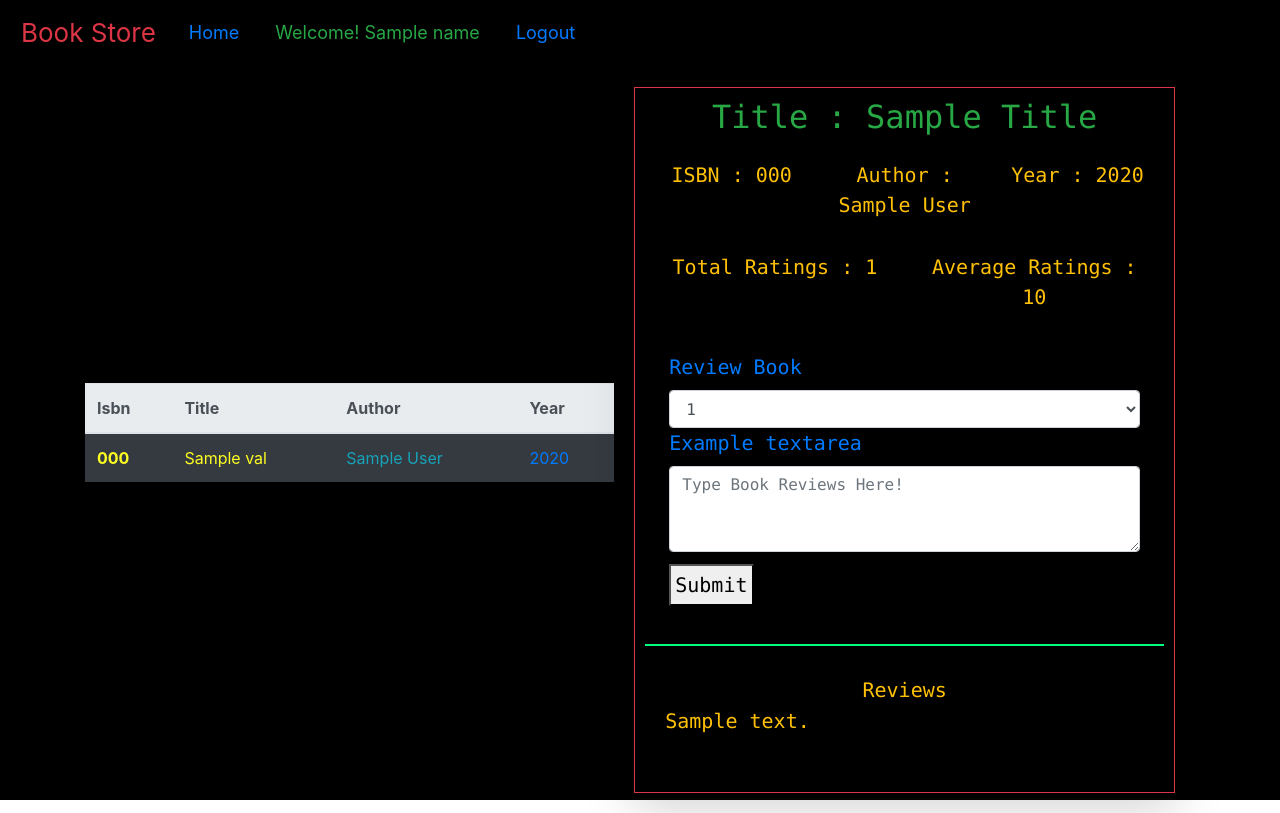
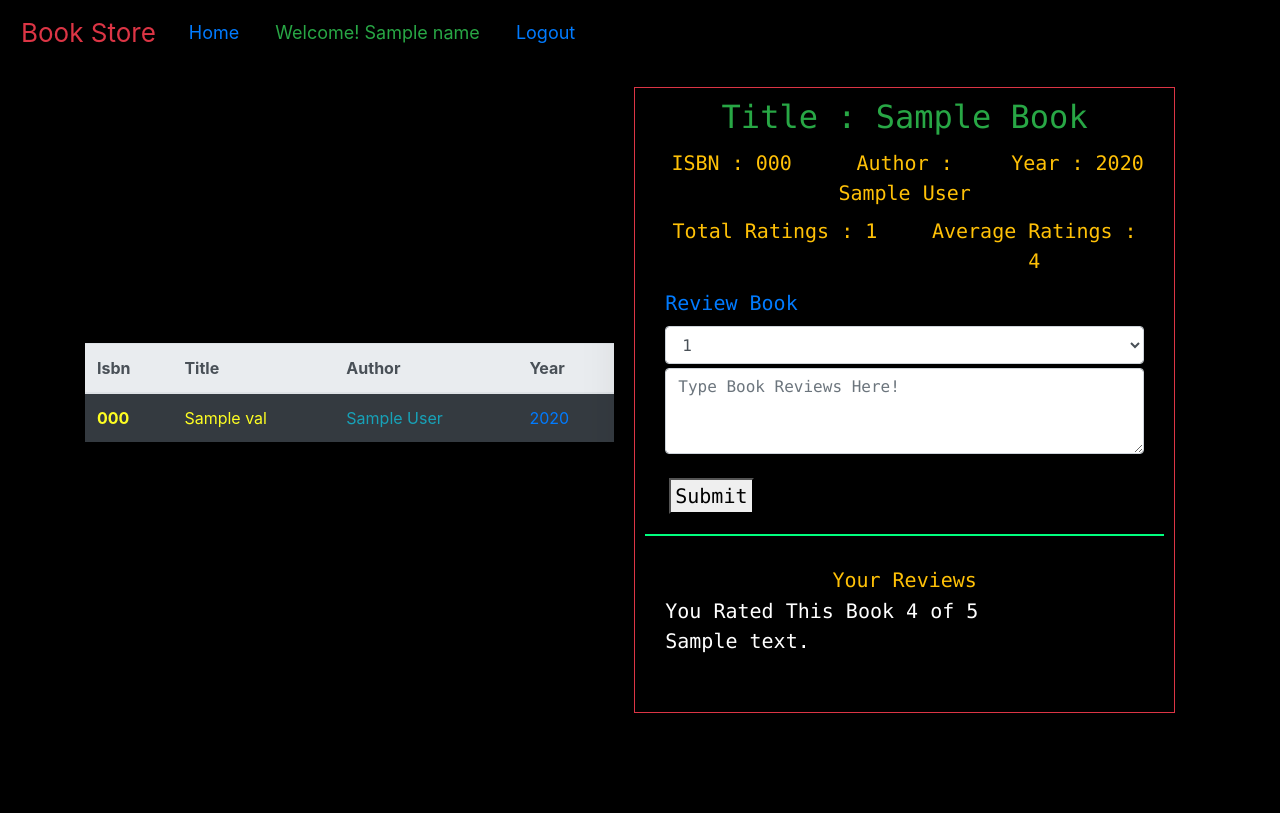
Before and after one commit to AchalShah1006/BookStore, a Flask app: template templates/books.html in a window 1280 px wide. After the commit the page ends 713 px from the top, so only its background shows below. Run offline with Flask 2, Linux system fonts and the light colour scheme; the visitor is signed in with stand-in values (Sample User, id 1); the template is opened without the code that fills it: most values are stand-ins (such as "Sample title", 1, 10 or a date in 2020); some libraries are stand-ins or nearby versions.

Commit message:
Added Connection to review Database

```diff
--- a/application.py
+++ b/application.py
@@ -25,7 +25,11 @@ engine = create_engine(os.getenv("DATABASE_URL"))
 db = scoped_session(sessionmaker(bind=engine))
 #db.init_app(app)
 
-reviews = []
+#   GoodRead API
+def gdApi(isbn):
+    #print(isbn)
+    data = requests.get("https://www.goodreads.com/book/review_counts.json", params={ "key": "ekMV24VguYBUOSeqlhwdnw", "isbns": isbn}).json()
+    return data
 
 #       Index Route
 @app.route('/')
@@ -97,49 +101,67 @@ def search():
 
 @app.route("/book/<id>")
 def book(id):
+    #print("ISBN:--------------------"+id )
     session["val"] = False
     session["book"] = True
-    _book = db.execute("SELECT * FROM books WHERE isbn= :id",
+    book = db.execute("SELECT * FROM books WHERE isbn= :id",
     {"id": id}).first()
-     #       GoodRead Api Data
-    url = "https://www.goodreads.com/book/review_counts.json"
-    api_data = requests.get(url, params={ "key": "ekMV24VguYBUOSeqlhwdnw", "isbns": id})
-    api_data = api_data.json()
-    _count = api_data['books'][0]['reviews_count']
-    _avg_rating = api_data['books'][0]['average_rating']
-    return render_template("books.html", author = _book.author,  title = _book.title, isbns = _book.isbn, year = _book.year, count = _count, avg_rates = _avg_rating, reviews = reviews)
+    if 'review' in session:
+        review = session["user_review"]
+        rating = session["user_rating"]
+    else:
+        review = ""
+        rating = ""
+    #    GoodRead Api Data
+    api = gdApi(id)
+    #print(api)
+    return render_template("books.html", book = book, api = api, review = review, rating = rating)
 
-@app.route("/review", methods=['POST'])
+@app.route("/review", methods=["POST"])
 def review():
     if request.method == 'POST':
-        session["review"] = []
-        session["review"] = request.form.get("txtarea")
-        reviews.append(session["review"])
+        isbn = request.form["post_id"]
+        comments = []
+        review = request.form["review"]
+        rating = int(request.form["rating"])
+        session["review"] = True
+        book = db.execute("SELECT * FROM reviews WHERE username= :username AND book_id= :book_id",
+        {"username": session["user_id"], "book_id": isbn}).fetchone()
+        print(book)
+        if book == None:
+            db.execute("INSERT INTO reviews (username, rating, review, book_id) VALUES (:username, :rating, :review, :book_id)",
+            {"username": session["user_id"], "rating": rating, "review": review, "book_id": isbn})
+            db.commit()
+            session["user_review"] = review
+            session["user_rating"] = rating
+        else:
+            session["user_review"] = book.review
+            session["user_rating"] = book.rating
+    return redirect(url_for('book', id = isbn))
 
 #       API Route
-@app.route("/api/<isbn>", methods=['GET', 'POST'])
+@app.route("/api/<int:isbn>", methods=['GET', 'POST'])
 def api(isbn):
     if request.method == 'GET':
-        getapi = db.execute("SELECT * FROM books WHERE isbn= :isbn",
+        dbapi = db.execute("SELECT * FROM books WHERE isbn= :isbn",
         {"isbn": isbn}).first()
-        if getapi is None:
+        if dbapi is None:
             return jsonify({
                 'error': 'No Books Found'
             })
+
         #   Api GoodReads
-        url = "https://www.goodreads.com/book/review_counts.json"
-        data = requests.get(url, params={ "key": "ekMV24VguYBUOSeqlhwdnw", "isbns": isbn})
-        data = data.json()
-        _count = data['books'][0]['reviews_count']
-        _avg_rating = data['books'][0]['average_rating']
+        api = gdApi(isbn)
+
+        #   Return JSON Data
         return jsonify({
-            'books': {
-                'reviews_count': _count,
-                'title': getapi.title,
-                'author': getapi.author,
-                'year': getapi.year,
-                'isbn': getapi.isbn,
-                'average_rating': _avg_rating
+            "books": {
+                "reviews_count": api["books"][0]["reviews_count"],
+                "title": dbapi.title,
+                "author": dbapi.author,
+                "year": dbapi.year,
+                "isbn": dbapi.isbn,
+                "average_rating": api["books"][0]["average_rating"]
                 }
             })
 
--- a/templates/books.html
+++ b/templates/books.html
@@ -54,39 +54,39 @@
               <div class="container text-monospace border-primary" >
                   <div class="row">
                       <div class="col-md-12" style="text-align: center;">
-                          <h2 class="text-monospace text-capitalize text-success">Title : {{ title }} </h2>
+                          <h2 class="text-monospace text-capitalize text-success">Title : {{ book.title }} </h2>
                       </div>
                   </div>
                   <div class="row text-warning">
-                      <div class="col-md-4 text-center p-3">ISBN : {{ isbns }}</div>
-                      <div class="col-md-4 text-center p-3">Author : {{ author }} </div>
-                      <div class="col-md-4 text-center p-3">Year : {{ year }}</div>
-                      <div class="col-md-6 text-center p-3">Total Ratings : {{ count }} </div>
-                      <div class="col-md-6 text-center p-3">Average Ratings : {{ avg_rates }}</div>
-                      <div class="col-md-12 text-primary p-3" style="height: 300px;">
-                        <form action="url_for('review')">
-                          <div class="form-group m-1 p-1">
+                      <div class="col-md-4 text-center px-3 py-1">ISBN : {{ book.isbn }}</div>
+                      <div class="col-md-4 text-center px-3 py-1">Author : {{ book.author }} </div>
+                      <div class="col-md-4 text-center px-3 py-1">Year : {{ book.year }}</div>
+                      <div class="col-md-6 text-center px-3 py-1">Total Ratings : {{ api["books"][0]["reviews_count"] }} </div>
+                      <div class="col-md-6 text-center px-3 py-1">Average Ratings : {{ api["books"][0]["average_rating"] }}</div>
+                      <div class="col-md-12 text-primary px-3 py-1" >
+                        <form action="/review" method="POST">
+                          <div class="form-group p-1">
+                            <input type="hidden" name="post_id" value="{{book.isbn}}">
                             <label for="exampleFormControlSelect1">Review Book</label>
-                            <select class="form-control" id="exampleFormControlSelect1" name="optreview">
+                            <select class="form-control" id="exampleFormControlSelect1" name="rating">
                               <option>1</option>
                               <option>2</option>
                               <option>3</option>
                               <option>4</option>
                               <option>5</option>
                             </select>
-                            <label for="exampleFormControlTextarea1">Example textarea</label>
-                            <textarea class="form-control" id="exampleFormControlTextarea1" maxlength="300" placeholder="Type Book Reviews Here!" rows="3" name="txtarea"></textarea>
+                            <textarea class="form-control my-1" name="review" id="exampleFormControlTextarea1" maxlength="300" placeholder="Type Book Reviews Here!" rows="3"></textarea>
                           </div>
-                          <button class="m-1 ml-2 p-1" type="submit" value="Submit">Submit</button>
+                          <button class="mx-2 px-1" type="submit" value="Submit">Submit</button>
                         </form>
                       </div>
                       <hr width="100%">
-                      <div class="col-md-12 p-3" style="height: 120px;">
-                        <h5 class="p-0 m-0 reviews">Reviews</h5>
-                        <div class="p-0 m-1 overflow-auto">
-                          {% for review in reviews %}
-                          <span>{{ review }}</span>
-                          {% endfor %}
+                      <div class="col-md-12 p-3" style="height: 150px;">
+                        <h5 class="p-0 m-0 reviews">Your Reviews</h5>
+                        <div class="p-0 m-1 overflow-auto text-white">
+                          <span class="text-white">You Rated This Book {{ rating }} of 5</span>
+                          <br>
+                          <span class="text-white">{{ review }}</span>
                         </div>
                       </div>
                   </div>
```
Also changed, not shown: models.py (deleted, +0 -8 lines), templates/review.html (added, +36 -0 lines), goodread.py (added), 4 other files.
